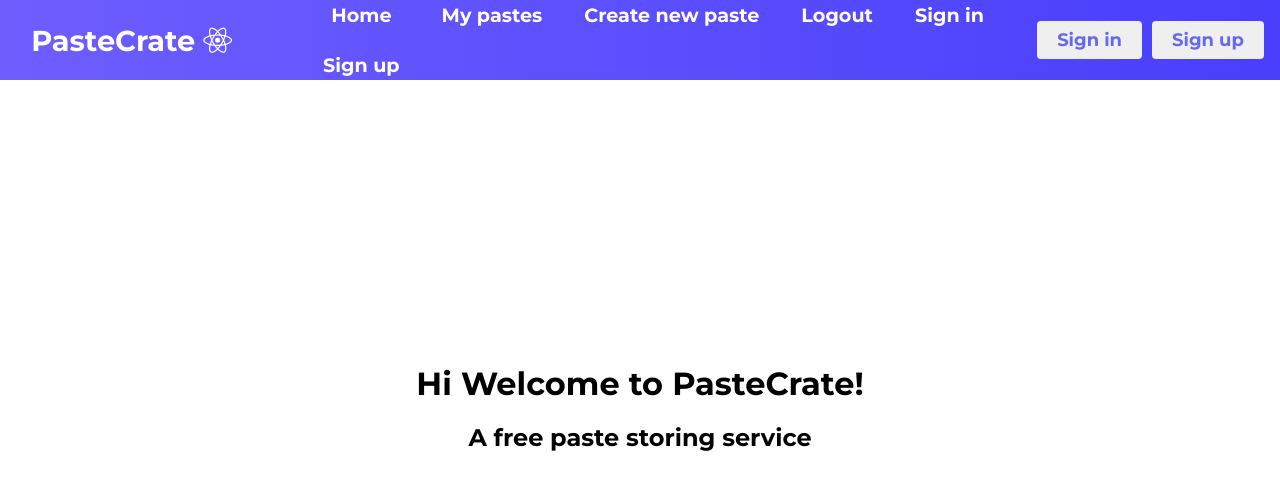
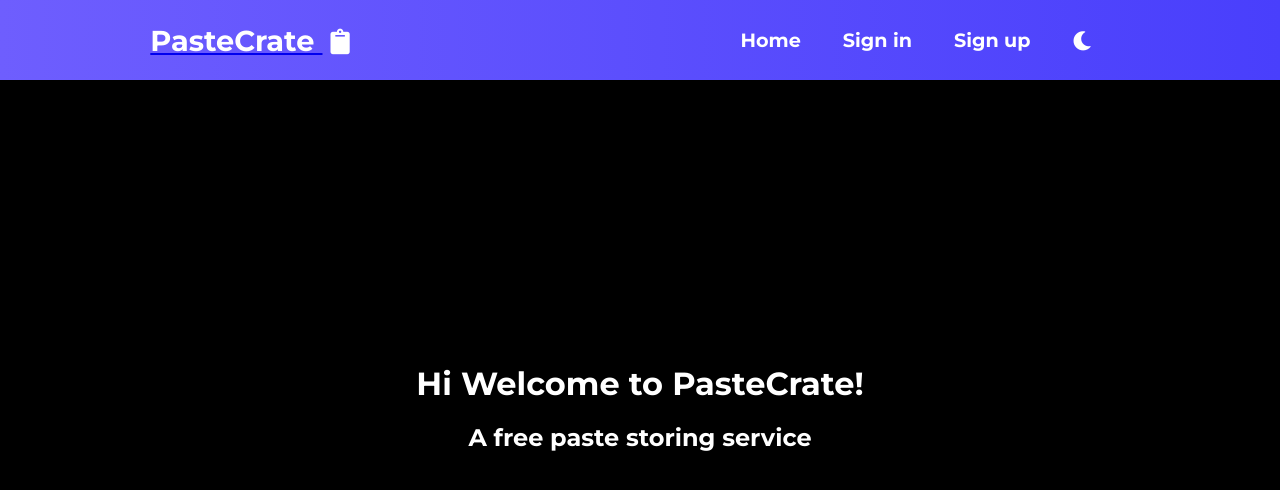
Before and after one commit to Atharva21/PasteCreate, a React (Create React App) app in the folder client/: page /home in a window 1280 px wide. Shown: the top 490 px of the page. Built offline with nearby package versions, Linux system fonts and the light colour scheme.

Commit message:
add support for paste url

```diff
--- a/client/src/components/Navbar.jsx
+++ b/client/src/components/Navbar.jsx
@@ -9,63 +9,84 @@ import MyPastes from "./MyPastes";
 import NewPaste from "./NewPaste";
 import SignIn from "./SignIn";
 import SignUp from "./SignUp";
+import ViewPaste from "./ViewPaste";
 import { MenuItems } from "./MenuItems";
 import "../css/NavBar.css";
 
-import { useState } from "react";
-import { Button } from "./Button";
-const Header = () => {
-    const [isSignedIn, setIsSignedIn] = useState(false);
+import { useState, useEffect } from "react";
+import Logout from "./Logout";
+const Header = ({ isSignedIn, setIsSignedIn }) => {
     const [clicked, setClicked] = useState(false);
+    const [darkMode, setDarkMode] = useState(localStorage.getItem('dark'));
+
     const handleClick = () => {
         setClicked(!clicked);
     };
+
+    const toggleDarkMode = () => {
+        localStorage.setItem('dark', !darkMode);
+        setDarkMode(!darkMode);
+    };
+
+    useEffect(() => {
+        document.body.classList.toggle('dark-mode');
+    }, [darkMode])
+
+    const getNavItem = (item, index) => {
+        const navItem = (<Link to={item.url} className={item.cName}>
+            <li key={index} onClick={handleClick}>
+                <div>
+                    {item.title}
+                </div>
+            </li>
+        </Link>);
+        if (item.showAlways) {
+            return navItem;
+        }
+        if (item.login === isSignedIn) {
+            return navItem;
+        }
+    }
     return (
         <Router>
             <nav className="NavbarItems">
-                <h1 className="navbar-logo">PasteCrate <i className="fab fa-react"></i></h1>
+                <Link to="/home">
+                    <h1 className="navbar-logo">PasteCrate <i className="fas fa-clipboard"></i></h1>
+                </Link>
                 <div className="menu-icon" onClick={handleClick}>
                     <i className={clicked ? 'fas fa-times' : 'fas fa-bars'}></i>
                 </div>
                 <ul className={clicked ? 'nav-menu active' : 'nav-menu'}>
                     {MenuItems.map((item, index) => {
                         return (
-                            <Link to={item.url} className={item.cName}>
-                                <li key={index}>
-                                    <div>
-                                        {item.title}
-                                    </div>
-                                </li>
-                            </Link>
+                            getNavItem(item, index)
                         )
                     })}
+                    <i className={darkMode ? 'fas fa-sun dark-mode-toggler nav-links' : 'fas fa-moon dark-mode-toggler nav-links'} onClick={toggleDarkMode}></i>
                 </ul>
-                <Link to={isSignedIn ? 'logout' : 'sign-in'}><Button text={isSignedIn ? 'Log out' : 'Sign in'} /></Link>
-                {!isSignedIn ? <Link to='sign-up'><Button text='Sign up' /></Link> : ('')}
-            </nav>
 
+            </nav >
             <Switch>
-
-                <Route path="/sign-in">
+                <Route path="/sign-in" >
                     <SignIn setIsSignedIn={setIsSignedIn} />
                 </Route>
-
-                <Route path="/sign-up">
-                    <SignUp />
+                <Route path="/sign-up" component={SignUp}>
                 </Route>
-
                 <Route exact path="/my-pastes" component={MyPastes} />
-                <Route path="/home">
-                    <HomePage />
+                <Route path="/home" component={HomePage}>
                 </Route>
                 <Route path="/new">
                     <NewPaste />
                 </Route>
-                <Route>
-                    <HomePage />
+                <Route exact={true} path="/" component={HomePage}>
+                </Route>
+                <Route exact={true} path="/logout">
+                    <Logout setIsSignedIn={setIsSignedIn} />
+                </Route>
+                <Route path="/:url?" component={ViewPaste}>
                 </Route>
             </Switch>
-        </Router>
+        </Router >
     )
 };
 
```
